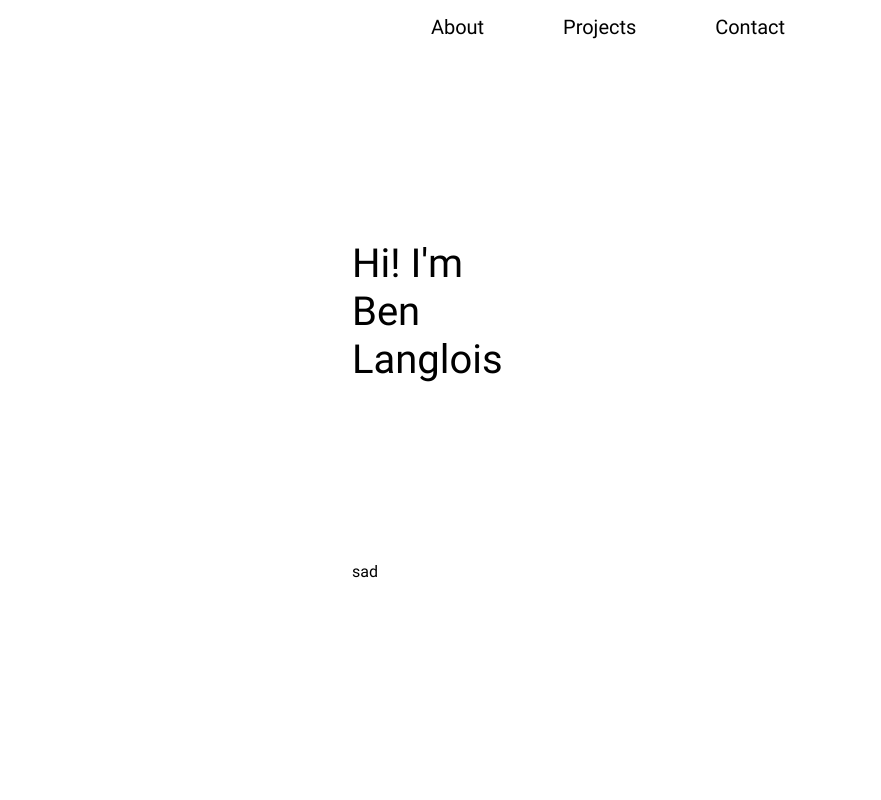
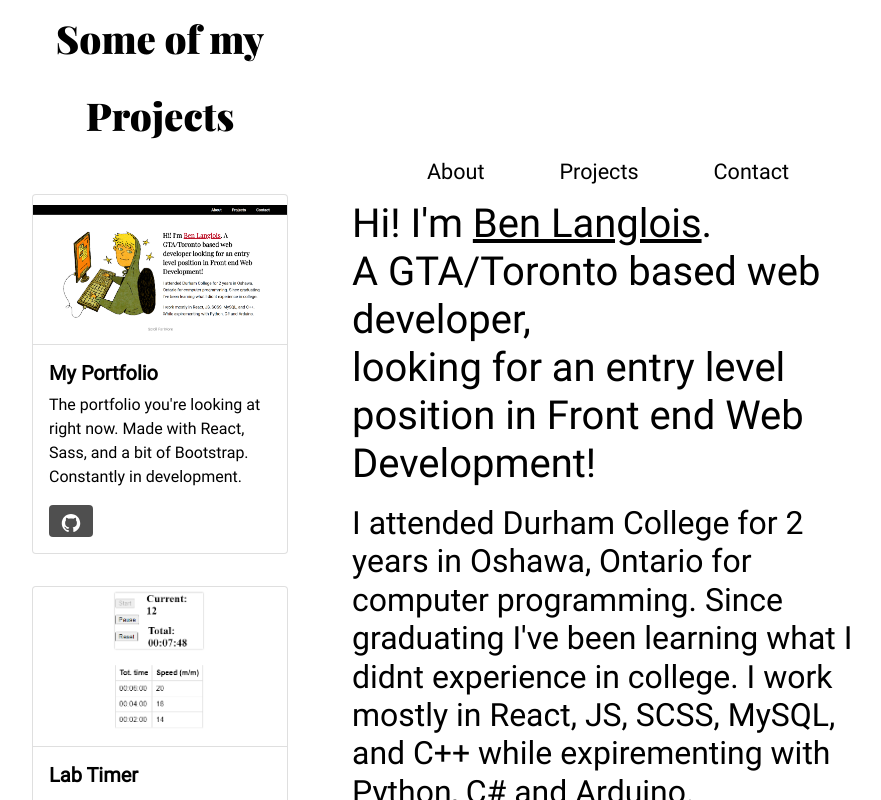
Before and after one commit to Ben-Langlois/Portfolio, a React (Create React App) app in the folder portfolio/: page / in a window 1280 px wide. Shown: the top 800 px of the page, without its empty margins (32-913 px from the left). Built offline with nearby package versions, Linux system fonts and the light colour scheme.

Commit message:
working on grid/populating and styling, making even more money moves

```diff
--- a/portfolio/src/App.js
+++ b/portfolio/src/App.js
@@ -71,17 +71,27 @@ class Landing extends React.Component {
     return (
       <div id="landing-container">
         <Header />
-        <div id="landing" className="content"> {/**/}
+        <div id="about" className="content"> {/**/}
           <div id='intro-main'>
             <h1>
               {/* Not in love with the font */}
-              Hi! I'm<br/>Ben<br/>Langlois
+              Hi! I'm <u>Ben Langlois</u>.<br/>A GTA/Toronto
+              based web developer,<br/>looking for an
+              entry level position in Front end
+              Web Development!
             </h1>
+            <h2>
+              I attended Durham College for 2 years in
+              Oshawa, Ontario for computer programming.
+              Since graduating I've been learning what I
+              didnt experience in college.
+              I work mostly in React, JS, SCSS, MySQL,
+              and C++ while expirementing with Python,
+              C# and Arduino.
+            </h2>
           </div>
         </div>
-        <div id='footer'>
-          sad
-        </div>
+        <Projects />
       </div>
     )
   }
--- a/portfolio/src/styles/styles.scss
+++ b/portfolio/src/styles/styles.scss
@@ -66,27 +66,27 @@ body{
 #landing-container{
     display: grid;
     grid-template-areas:  ". header ."
-                ". main ."
-                ". footer .";
+                ". about ."
+                ". projects .";
     grid-template-columns: 30vw 40vw 40vw;
-    grid-template-rows: 30vh 40vh 30vh;
+    grid-template-rows: 25vh 50vh 25vh 50vh;
 
     header{
         grid-area: header;
 
         /* NavBar */
         .nav-links{
-            font-size: 2.5vh;
+            font-size: 2.7vh;
             margin: 0 0 0 auto;
+            height: 100%;
 
             ul{
                 display: flex;
                 justify-content: space-evenly;
                 margin: 0;
                 padding: 0;
-
-                position: relative;
-                bottom: 0;
+                align-items: flex-end;
+                height: 100%;
 
                 li{
                     list-style: none;
@@ -137,12 +137,21 @@ body{
         }
     }
 
-    #landing{
-        grid-area: main;
+    #about{
+        grid-area: about;
+
+        #intro-main{
+            line-height: 5%;
+
+            h1{
+                font-size: auto !important;
+                margin-bottom: 1rem;
+            }
+        }
     }
 
-    #footer{
-        grid-area: footer;
+    #projects{
+        grid-area: projects;
     }
 
 }
@@ -222,101 +231,101 @@ body{
 
 /* About */
 #about-container{
-    margin: 0;
-    height: 92vh;
-    width: 100%;
+    // margin: 0;
+    // height: 92vh;
+    // width: 100%;
 
-    -webkit-background-size: cover;
-    -moz-background-size: cover;
-    -o-background-size: cover;
-    background-size: cover;
-    position: relative;
-    display: inline-flex;
+    // -webkit-background-size: cover;
+    // -moz-background-size: cover;
+    // -o-background-size: cover;
+    // background-size: cover;
+    // position: relative;
+    // display: inline-flex;
 
-    &::after{
-        content: "Scroll For More";
-        display: block;
+    // &::after{
+    //     content: "Scroll For More";
+    //     display: block;
 
-        color: rgb(0, 0, 0);
-        opacity: 0.7;
-        text-align: center;
+    //     color: rgb(0, 0, 0);
+    //     opacity: 0.7;
+    //     text-align: center;
 
-        font-size: 3vmin;
-        font-weight: 500;
+    //     font-size: 3vmin;
+    //     font-weight: 500;
 
-        height: 5vh;
-        width: 100%;
-        position: absolute;
-        bottom: 0;
-        z-index: 1;
+    //     height: 5vh;
+    //     width: 100%;
+    //     position: absolute;
+    //     bottom: 0;
+    //     z-index: 1;
 
-        /* Shine animation */
-        animation: shine 5s infinite;
-    }
+    //     /* Shine animation */
+    //     animation: shine 5s infinite;
+    // }
 
-    #about{
-        display: inline-block;
-        margin: 5vh auto;
-        // background-color: #f5f5f5;
+    // #about{
+    //     display: inline-block;
+    //     margin: 5vh auto;
+    //     // background-color: #f5f5f5;
 
-        position: relative;
+    //     position: relative;
 
-        #portrait-container{
-            display: inline-block;
-            animation: fadeIn linear 3s;
-            // height: 100%;
+    //     #portrait-container{
+    //         display: inline-block;
+    //         animation: fadeIn linear 3s;
+    //         // height: 100%;
 
-            position: absolute;
-            top: 50%;
-            right: 0;
-            transform: translateY(-50%);
-            #portrait{
-                width: 40vw;
-                margin: 0;
-                // height: 100%;
+    //         position: absolute;
+    //         top: 50%;
+    //         right: 0;
+    //         transform: translateY(-50%);
+    //         #portrait{
+    //             width: 40vw;
+    //             margin: 0;
+    //             // height: 100%;
 
-                border: 10px;
-                border-radius: 20px;
-                // background-color: rgb(255, 255, 255);
-                // box-shadow: -5px 5px 10px;
+    //             border: 10px;
+    //             border-radius: 20px;
+    //             // background-color: rgb(255, 255, 255);
+    //             // box-shadow: -5px 5px 10px;
 
-            }
-        }
+    //         }
+    //     }
 
-        #bio-container{
-            display: inline-block;
-            padding: 1vw;
-            // width: clamp(30vw, 40vw, 500px);
-            width: 40vw;
+    //     #bio-container{
+    //         display: inline-block;
+    //         padding: 1vw;
+    //         // width: clamp(30vw, 40vw, 500px);
+    //         width: 40vw;
 
-            animation: fadeIn linear 1.5s;
+    //         animation: fadeIn linear 1.5s;
 
-            position: absolute;
-            top: 50%;
-            left: 0;
-            transform: translateY(-50%);
-            #bio-text{
-                margin: 0;
+    //         position: absolute;
+    //         top: 50%;
+    //         left: 0;
+    //         transform: translateY(-50%);
+    //         #bio-text{
+    //             margin: 0;
 
-                p{
-                vertical-align: middle;
-                }
+    //             p{
+    //             vertical-align: middle;
+    //             }
 
-                #bio-main{
-                    font: 1000 2.5vw / 3.5vw playfair;
+    //             #bio-main{
+    //                 font: 1000 2.5vw / 3.5vw playfair;
 
-                    u{
-                        color: $accent;
-                    }
-                }
+    //                 u{
+    //                     color: $accent;
+    //                 }
+    //             }
 
-                #bio-secondary{
-                    margin: 3vh 0 0 0;
-                    font: 600 1.6vw/2.6vw roboto;
-                }
-            }
-        }
-    }
+    //             #bio-secondary{
+    //                 margin: 3vh 0 0 0;
+    //                 font: 600 1.6vw/2.6vw roboto;
+    //             }
+    //         }
+    //     }
+    // }
 }
 #skill-chart-container{
     display: flex;
@@ -340,16 +349,16 @@ body{
 
 /* Projects */
 #project-container{
-    margin: 0;
-    // padding: 3vh auto;
+    // margin: 0;
+    // // padding: 3vh auto;
     width: 100%;
-    -webkit-background-size: cover;
-    -moz-background-size: cover;
-    -o-background-size: cover;
-    background-size: cover;
-    position: relative;
+    // -webkit-background-size: cover;
+    // -moz-background-size: cover;
+    // -o-background-size: cover;
+    // background-size: cover;
+    // position: relative;
 
-    text-align: center;
+    // text-align: center;
 
     #card-container{
         // flex
@@ -358,7 +367,7 @@ body{
         justify-content: center;
 
         margin: 3vh auto;
-        width: 60vw;
+        // width: 60vw;
 
 
         #card-link{
```
